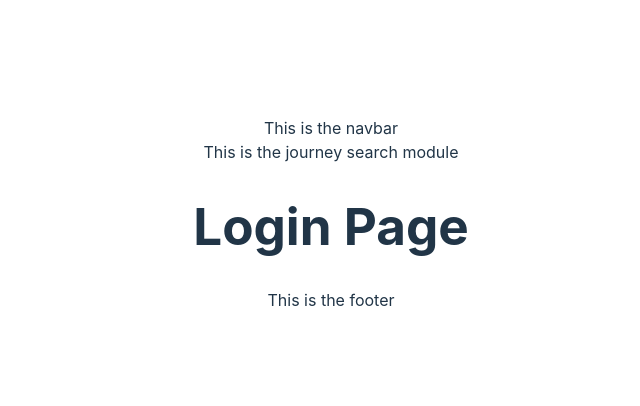
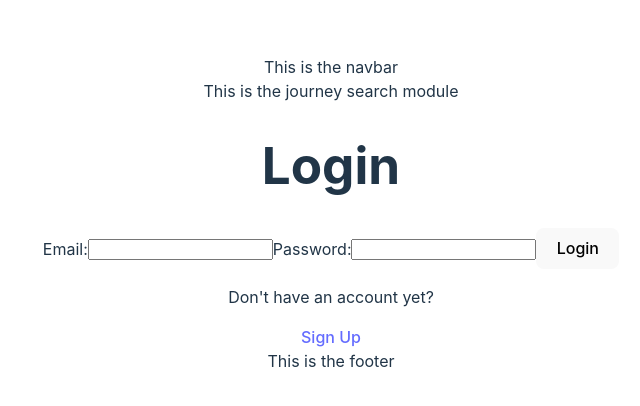
Before and after one commit to RailNavigator/RailNavigator-Frontend, a React (Vite) app: page /login in a window 1280 px wide. Shown: the part 186-592 px from the top of the page, without its empty margins (309-949 px from the left). Built offline with nearby package versions, Linux system fonts and the light colour scheme.

Commit message:
Authentication logic added

```diff
--- a/src/context/auth.context.jsx
+++ b/src/context/auth.context.jsx
@@ -11,13 +11,64 @@
   const [isLoading, setIsLoading] = useState(true);
   const [user, setUser] = useState(null);
 
-  /*
-    Functions for handling the authentication status (isLoggedIn, isLoading, user)
-    will be added here later in the next step
-  */
+  const storeToken = (token) => {       //  <==  ADD
+    localStorage.setItem('authToken', token);
+  }
+
+  const authenticateUser = () => {           //  <==  ADD
+    // Get the stored token from the localStorage
+    const storedToken = localStorage.getItem('authToken');
+
+    // If the token exists in the localStorage
+    if (storedToken) {
+      // We must send the JWT token in the request's "Authorization" Headers
+      axios.get(
+        `${API_URL}/auth/verify`,
+        { headers: { Authorization: `Bearer ${storedToken}`} }
+      )
+      .then((response) => {
+        // If the server verifies that the JWT token is valid
+        const user = response.data;
+       // Update state variables
+        setIsLoggedIn(true);
+        setIsLoading(false);
+        setUser(user);
+      })
+      .catch((error) => {
+        // If the server sends an error response (invalid token)
+        // Update state variables
+        setIsLoggedIn(false);
+        setIsLoading(false);
+        setUser(null);
+      });
+    } else {
+      // If the token is not available (or is removed)
+        setIsLoggedIn(false);
+        setIsLoading(false);
+        setUser(null);
+    }
+  }
+
+  const removeToken = () => {                    // <== ADD
+    // Upon logout, remove the token from the localStorage
+    localStorage.removeItem("authToken");
+  }
+
+
+  const logOutUser = () => {                   // <== ADD
+    // To log out the user, remove the token
+    removeToken();
+    // and update the state variables
+    authenticateUser();
+  }
+
+
+  useEffect(() => {                 //  <==  ADD
+    authenticateUser()
+  }, []);
 
   return (
-    <AuthContext.Provider value={{ isLoggedIn, isLoading, user }}>
+    <AuthContext.Provider value={{ isLoggedIn, isLoading, user, storeToken, authenticateUser }}>
       {props.children}
     </AuthContext.Provider>
   )
--- a/src/pages/Login.jsx
+++ b/src/pages/Login.jsx
@@ -1,6 +1,71 @@
+import axios from "axios";
+import { useContext, useState } from "react";
+import { Link, useNavigate } from "react-router-dom";
+import { AuthContext } from "../context/auth.context";
+
 function Login() {
+
+const API_URL = "http://localhost:5005";
+
+    const [email, setEmail] = useState("");
+    const [password, setPassword] = useState("");
+    const [errorMessage, setErrorMessage] = useState(undefined);
+
+    const navigate = useNavigate();
+    const { storeToken, authenticateUser } = useContext(AuthContext)
+
+    const handleEmail = (e) => setEmail(e.target.value);
+    const handlePassword = (e) => setPassword(e.target.value);
+
+    const handleLoginSubmit = (e) => {
+        e.preventDefault();
+        const requestBody = { email, password };
+
+        axios.post(`${API_URL}/auth/login`, requestBody)
+          .then((response) => {
+          // Request to the server's endpoint `/auth/login` returns a response
+          // with the JWT string ->  response.data.authToken
+            console.log('JWT token', response.data.authToken );
+
+            storeToken(response.data.authToken);
+
+            authenticateUser()
+            navigate('/');                             // <== ADD
+          })
+          .catch((error) => {
+            const errorDescription = error.response.data.message;
+            setErrorMessage(errorDescription);
+          })
+      };
+
     return (
-        <><h1>Login Page</h1></>
+        <div className="LoginPage">
+            <h1>Login</h1>
+
+            <form onSubmit={handleLoginSubmit}>
+                <label>Email:</label>
+                <input
+                    type="email"
+                    name="email"
+                    value={email}
+                    onChange={handleEmail}
+                />
+
+                <label>Password:</label>
+                <input
+                    type="password"
+                    name="password"
+                    value={password}
+                    onChange={handlePassword}
+                />
+
+                <button type="submit">Login</button>
+            </form>
+            {errorMessage && <p className="error-message">{errorMessage}</p>}
+
+            <p>Don't have an account yet?</p>
+            <Link to={"/signup"}> Sign Up</Link>
+        </div>
     )
 }
 
--- a/src/pages/Signup.jsx
+++ b/src/pages/Signup.jsx
@@ -80,8 +80,8 @@
             <input
               type="radio"
               name="type"
-              value="Staff member"
-              checked={type === "Staff member"}
+              value="Staff"
+              checked={type === "Staff"}
               onChange={handleType}
             />
           </div>
```
Also changed, not shown: src/components/Navbar.jsx (added).
